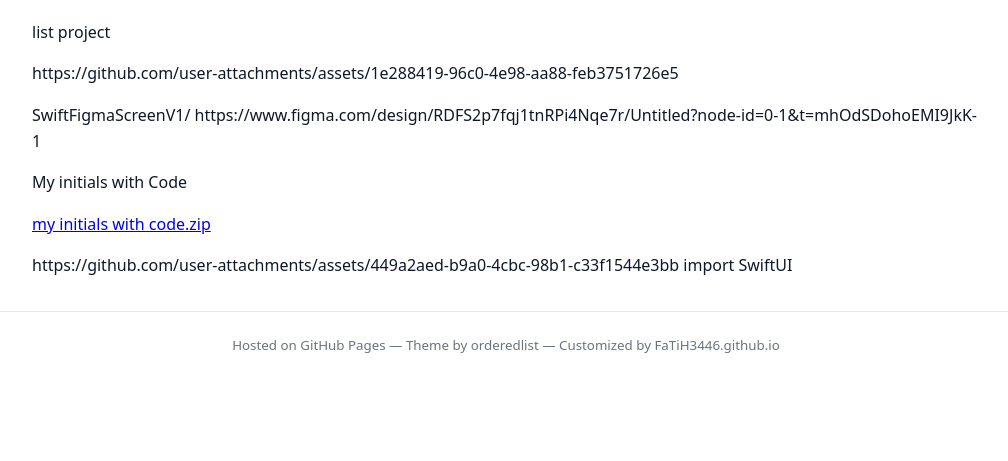
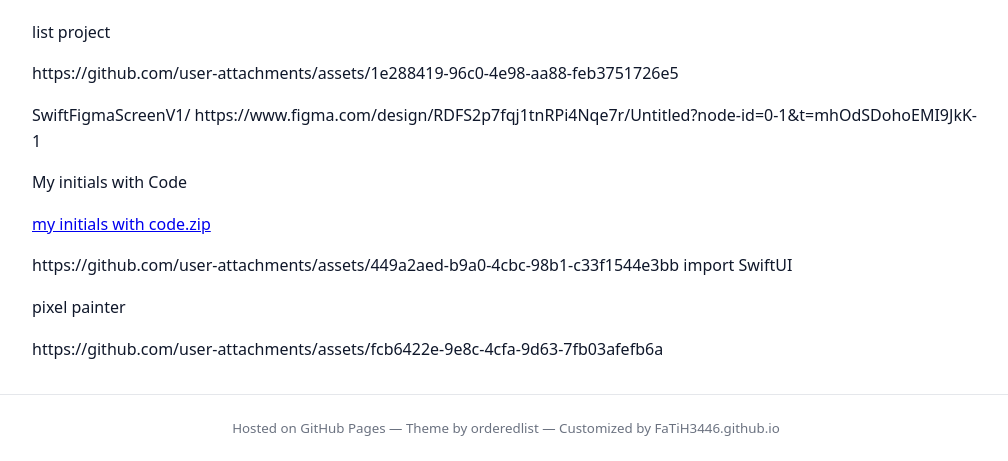
Before and after one commit to FaTiH3446/FaTiH3446.github.io, a Jekyll site: the page built from project.md, in a window 1280 px wide and 900 px high, scrolled down 11866 px, cut to the strip 439-900 px from the top of the window. Shown: the whole strip, without its empty margins (134-1142 px from the left). Built offline with Jekyll 4.4.1, drawn with Linux system fonts in a browser that asks for light colours; before the commit the page ends 12683 px from its top, so only the background shows below that.

Commit message:
Update project.md

```diff
--- a/project.md
+++ b/project.md
@@ -587,3 +587,10 @@ My initials with Code
 
 https://github.com/user-attachments/assets/449a2aed-b9a0-4cbc-98b1-c33f1544e3bb
 import SwiftUI
+
+
+
+
+pixel painter
+
+https://github.com/user-attachments/assets/fcb6422e-9e8c-4cfa-9d63-7fb03afefb6a
```
